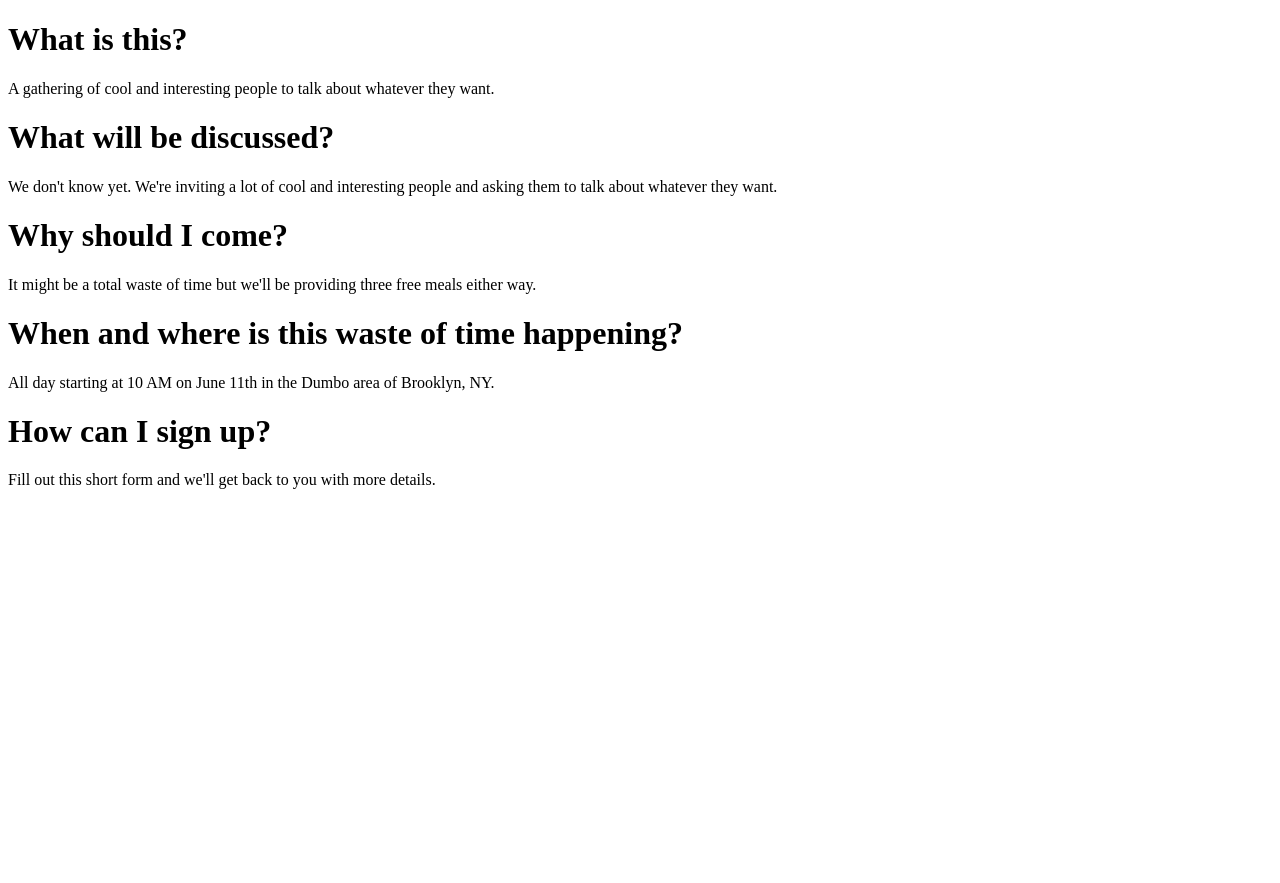
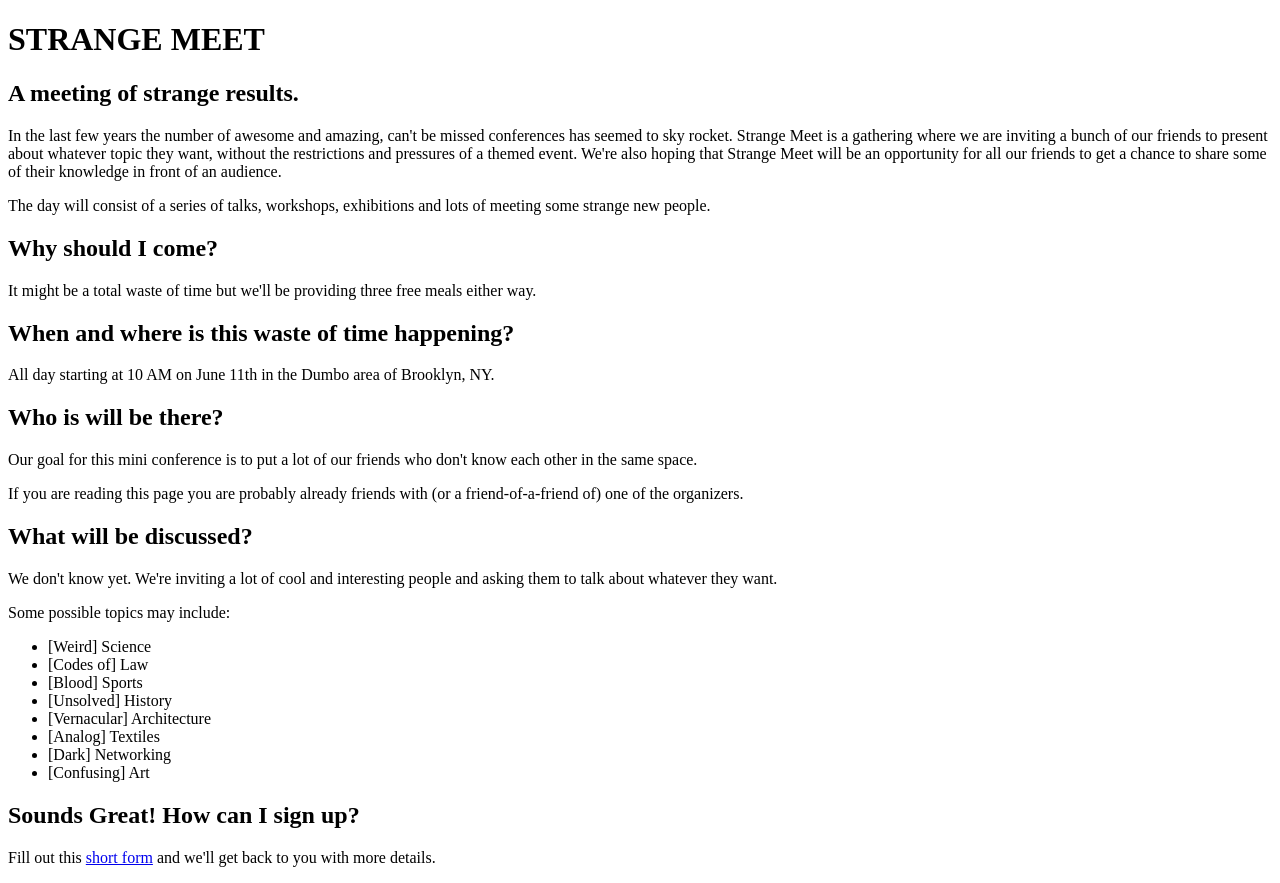
Before and after one commit to strangemeet/strangemeet-site, a plain HTML site: page index.html in a window 1280 px wide. Before the commit the page ends 800 px from the top, so only its background shows below. Drawn offline with Linux system fonts and the light colour scheme.

Commit message:
Update index.html
Some changes to this page!

```diff
--- a/index.html
+++ b/index.html
@@ -5,20 +5,37 @@
 </head>
 <body>
 
-<h1>What is this?</h1>
-<p>A gathering of cool and interesting people to talk about whatever they want.</p>
+<h1>STRANGE MEET</h1>
+<h2>A meeting of strange results.</h2>
+<p>In the last few years the number of awesome and amazing, can't be missed conferences has seemed to sky rocket. Strange Meet is a gathering where we are inviting a bunch of our friends to present about whatever topic they want, without the restrictions and pressures of a themed event. We're also hoping that Strange Meet will be an opportunity for all our friends to get a chance to share some of their knowledge in front of an audience.</p>
+<p>The day will consist of a series of talks, workshops, exhibitions and lots of meeting some strange new people.</p>
 
-<h1>What will be discussed?</h1>
-<p>We don't know yet. We're inviting a lot of cool and interesting people and asking them to talk about whatever they want.</p>
-
-<h1>Why should I come?</h1>
+<h2>Why should I come?</h2>
 <p>It might be a total waste of time but we'll be providing three free meals either way.</p>
 
-<h1>When and where is this waste of time happening?</h1>
+<h2>When and where is this waste of time happening?</h2>
 <p>All day starting at 10 AM on June 11th in the Dumbo area of Brooklyn, NY.</p>
 
-<h1>How can I sign up?</h1>
-<p>Fill out this short form and we'll get back to you with more details.</p>
+<h2>Who is will be there?</h2>
+<p>Our goal for this mini conference is to put a lot of our friends who don't know each other in the same space.</p>
+<p>If you are reading this page you are probably already friends with (or a friend-of-a-friend of) one of the organizers.</p>
+
+<h2>What will be discussed?</h2>
+<p>We don't know yet. We're inviting a lot of cool and interesting people and asking them to talk about whatever they want.</p>
+<p>Some possible topics may include:</p>
+<ul>
+  <li>[Weird] Science</li>
+  <li>[Codes of] Law</li>
+  <li>[Blood] Sports</li>
+  <li>[Unsolved] History</li>
+  <li>[Vernacular] Architecture</li>
+  <li>[Analog] Textiles</li>
+  <li>[Dark] Networking</li>
+  <li>[Confusing] Art</li>
+</ul>
+
+<h2>Sounds Great! How can I sign up?</h2>
+<p>Fill out this <a href="http://goo.gl/forms/1qC85xC66i">short form</a> and we'll get back to you with more details.</p>
 
 </body>
 </html>
```
